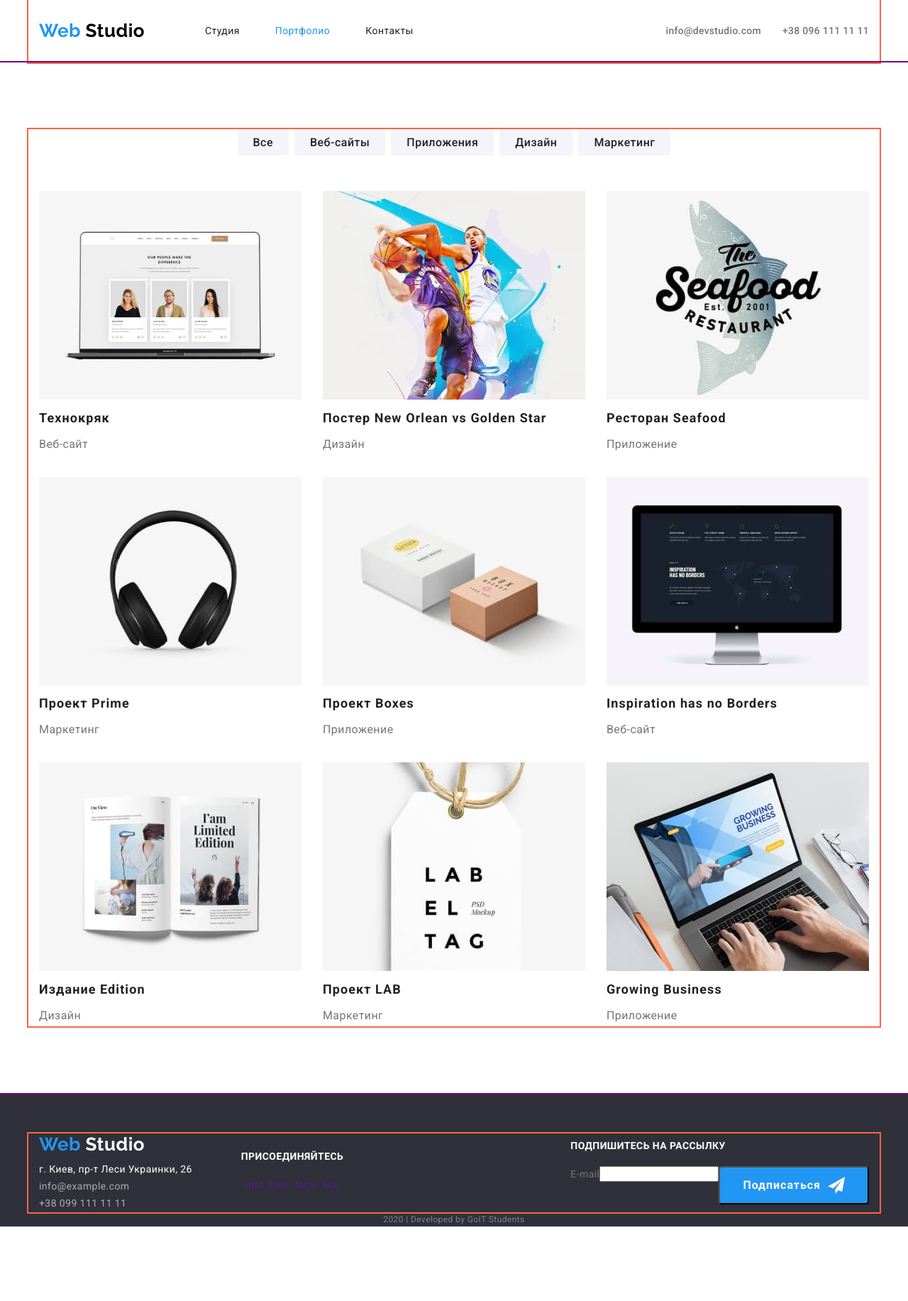
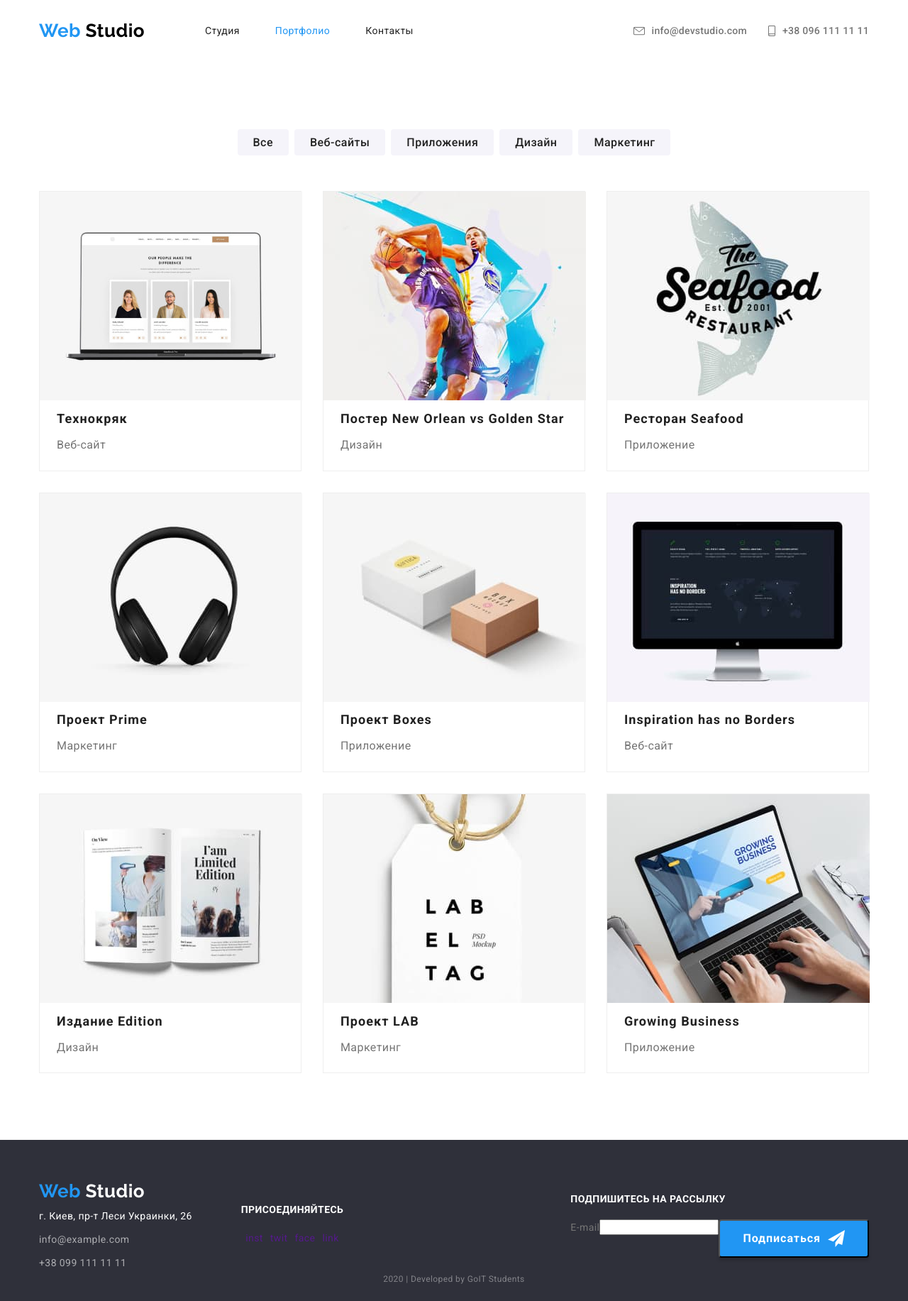
Before and after one commit to kvlad0610/goit-markup-hw-03, a plain HTML site: page portfolio.html in a window 1280 px wide. Shown: the whole page at 71% size. Before the commit the page ends 1728 px from the top, so only its background shows below. Drawn offline with Linux system fonts and the light colour scheme.

Commit message:
добавил иконки mail,tel

```diff
--- a/css/styles.css
+++ b/css/styles.css
@@ -67,7 +67,7 @@ p {
   width: 1200px;
   padding-left: 15px;
   padding-right: 15px;
-  outline: 2px solid tomato;
+  /* outline: 2px solid tomato; */
 }
 
 .container-nav {
@@ -134,6 +134,10 @@ p {
   display: flex;
 }
 
+.address-item {
+  display: inline-flex;
+}
+
 .address-item:not(:last-child) {
   margin-right: 30px;
 }
@@ -165,6 +169,35 @@ p {
   color: var(--primery-white-color);
 }
 
+.mail,
+.tel {
+  display: inline-flex;
+}
+
+.mail::before {
+  align-self: center;
+  content: '';
+  width: 16px;
+  height: 12px;
+  margin-right: 10px;
+
+  /* background: #757575; */
+  background-image: url(../images/envelope.svg);
+  background-size: contain;
+}
+
+.tel::before {
+  content: '';
+  align-self: center;
+  width: 10px;
+  height: 15px;
+  margin-right: 10px;
+
+  /* background: #757575; */
+  background-image: url(../images/smartphone.svg);
+  background-size: contain;
+}
+
 /* Hero */
 
 .hero {
@@ -191,7 +224,7 @@ p {
 .section {
   padding-top: 94px;
   padding-bottom: 94px;
-  outline: 2px solid purple;
+  /* outline: 2px solid purple; */
 }
 
 .subsection {
@@ -283,6 +316,11 @@ p {
 .team-item {
   width: calc((100% - 90px) / 4);
   text-align: center;
+  padding-bottom: 24px;
+  background: var(--primery-white-color);
+  box-shadow: 0px 2px 1px rgba(0, 0, 0, 0.2), 0px 1px 1px rgba(0, 0, 0, 0.14),
+    0px 1px 3px rgba(0, 0, 0, 0.12);
+  border-radius: 0px 0px 4px 4px;
 }
 
 .team-item:not(:last-child) {
@@ -355,6 +393,7 @@ p {
   display: inline-flex;
   padding: 10px 32px;
   border-radius: 4px;
+  box-shadow: 0px 4px 4px rgba(0, 0, 0, 0.15);
   min-width: 200px;
   font-family: var(--primery-font-family);
   font-style: normal;
@@ -387,9 +426,21 @@ p {
   margin-bottom: 8px;
 }
 
-.address-text {
-  margin-top: 0;
-  margin-bottom: 0;
+.footer-address-item:not(:last-child) {
+  margin-bottom: 9px;
+}
+
+.address-link-map {
+  font-style: normal;
+  font-weight: normal;
+  color: var(--primery-white-color);
+}
+
+.address-link-mail,
+.address-link-tel {
+  font-style: normal;
+  font-weight: normal;
+  color: var(--secondary-white-color);
 }
 
 .forma-container {
@@ -406,6 +457,7 @@ p {
 
 .footer {
   padding-top: 57px;
+  padding-bottom: 21px;
   background-color: var(--footer-background-color);
 }
 
@@ -467,8 +519,17 @@ p {
 }
 
 .working-item {
+  background: var(--primery-white-color);
+  border: 1px solid #eeeeee;
   /* width: 370px; */
   width: calc((100% - 60px) / 3);
+  padding-bottom: 20px;
+}
+
+.working-item:hover,
+.working-item:focus {
+  box-shadow: 1px 4px 6px rgba(0, 0, 0, 0.16), 0px 4px 4px rgba(0, 0, 0, 0.06),
+    0px 1px 1px rgba(0, 0, 0, 0.12);
 }
 
 .working-item:not(:nth-last-child(-n + 3)) {
@@ -480,6 +541,7 @@ p {
 }
 .working-title {
   margin-bottom: 4px;
+  margin-left: 24px;
   font-weight: 700;
   font-size: 18px;
   line-height: 2;
@@ -488,6 +550,7 @@ p {
 }
 
 .working-text {
+  margin-left: 24px;
   font-size: 16px;
   line-height: 1.9;
   color: var(--primery-text-color);
--- a/portfolio.html
+++ b/portfolio.html
@@ -36,12 +36,12 @@
         <address class="header-address">
           <ul class="address-list list">
             <li class="address-item">
-              <a href="mailto:info@devstudio.com" class="address-link link"
+              <a href="mailto:info@devstudio.com" class="address-link link mail"
                 >info@devstudio.com</a
               >
             </li>
             <li class="address-item">
-              <a href="tel:+380961111111" class="address-link link">+38 096 111 11 11</a>
+              <a href="tel:+380961111111" class="address-link link tel">+38 096 111 11 11</a>
             </li>
           </ul>
         </address>
@@ -247,11 +247,30 @@
             ><span class="logo-blue">Web</span> Studio</a
           >
           <address class="footer-address">
-            <p class="address-text">
+            <ul class="footer-address-list list">
+              <li class="footer-address-item">
+                <a
+                  href="https://goo.gl/maps/J7jLJM3ZXnViXDYy7"
+                  target="_blank"
+                  rel="noreferrer noopener"
+                  class="address-link-map link"
+                  >г. Киев, пр-т Леси Украинки, 26</a
+                >
+              </li>
+              <li class="footer-address-item">
+                <a href="mailto:info@devstudio.com" class="address-link-mail link"
+                  >info@example.com</a
+                >
+              </li>
+              <li class="footer-address-item">
+                <a href="tel:+380961111111" class="address-link-tel link">+38 099 111 11 11</a>
+              </li>
+            </ul>
+            <!-- <p class="address-text">
               <span class="address-map"> г. Киев, пр-т Леси Украинки, 26</span> <br />
               info@example.com <br />
               +38 099 111 11 11
-            </p>
+            </p> -->
           </address>
         </div>
 
```
Also changed, not shown: index.html (+23 -4 lines), images/envelope.svg (added), images/smartphone.svg (added).
